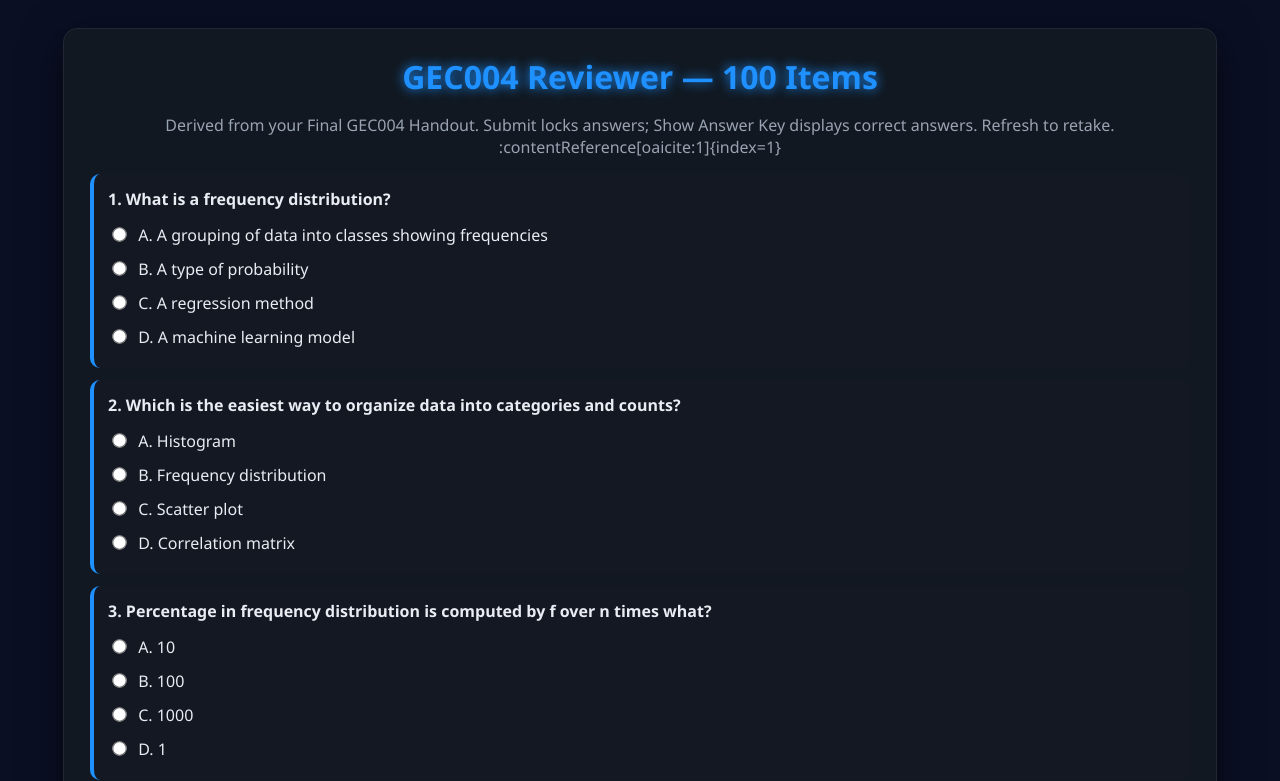
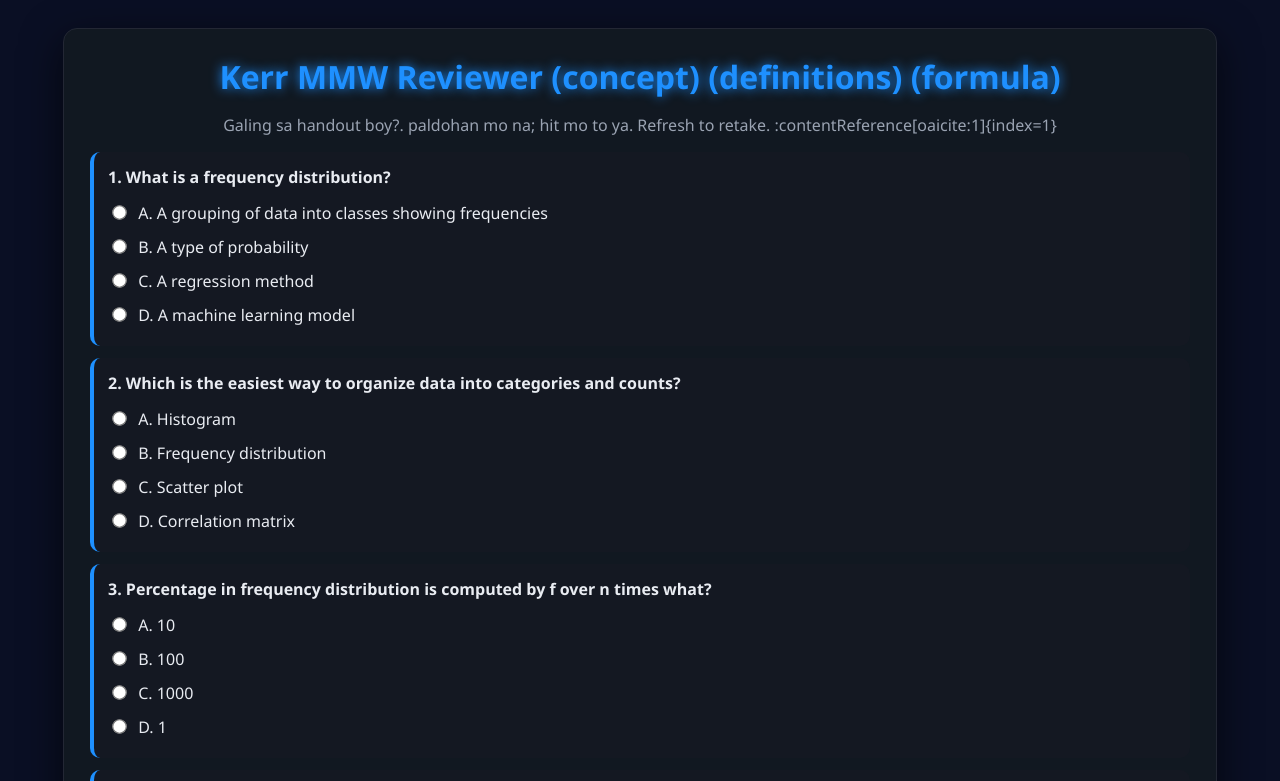
Before and after one commit to KiraYoshin/MMWWWW, a plain HTML site: page index.html in a window 1280 px wide. Shown: the top 781 px of the page. Drawn offline with Linux system fonts and the light colour scheme.

Commit message:
Update index.html

```diff
--- a/index.html
+++ b/index.html
@@ -26,14 +26,14 @@
 </head>
 <body>
   <div class="wrap">
-    <h1>GEC004 Reviewer — 100 Items</h1>
-    <p class="meta">Derived from your Final GEC004 Handout. Submit locks answers; Show Answer Key displays correct answers. Refresh to retake. :contentReference[oaicite:1]{index=1}</p>
+    <h1>Kerr MMW Reviewer (concept) (definitions) (formula)</h1>
+    <p class="meta">Galing sa handout boy?. paldohan mo na; hit mo to ya. Refresh to retake. :contentReference[oaicite:1]{index=1}</p>
 
     <form id="quiz"></form>
 
     <div class="controls">
-      <button id="submitBtn" type="button">Submit Answers</button>
-      <button id="showKeyBtn" type="button" class="secondary">Show Answer Key</button>
+      <button id="submitBtn" type="button">Submit mo na sakin pls</button>
+      <button id="showKeyBtn" type="button" class="secondary">pindutin mo to para makita sagot boy?</button>
       <div style="flex:1"></div>
       <div class="small">Refresh page to retake the quiz.</div>
     </div>
@@ -213,4 +213,5 @@ showKeyBtn.addEventListener('click', () => {
 });
 </script>
 </body>
+
 </html>
```
